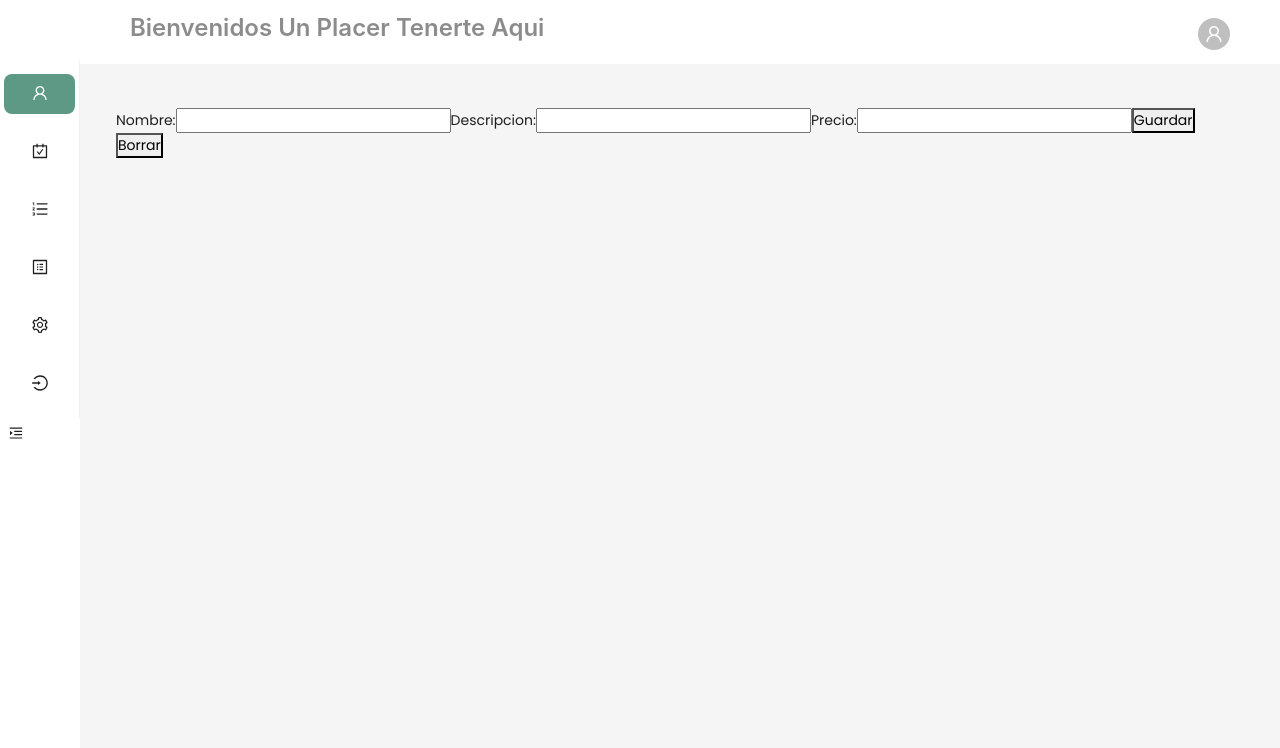
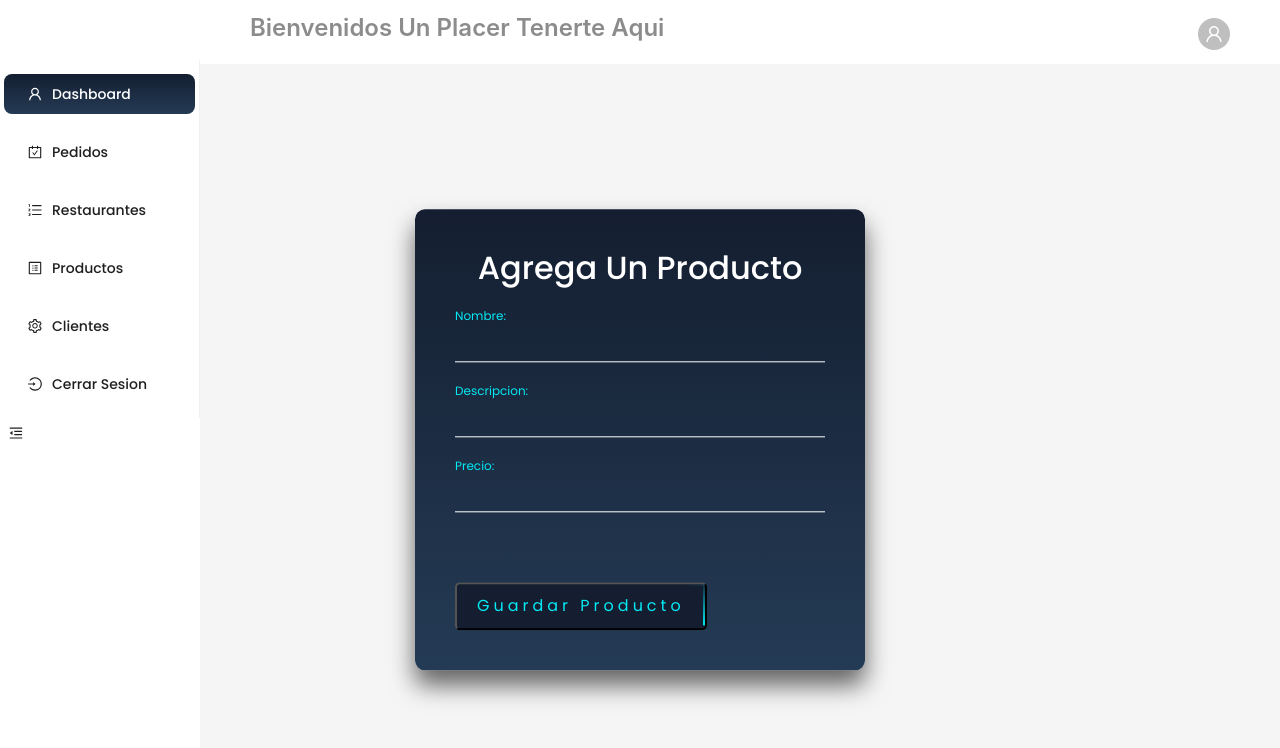
Before and after one commit to sdqguallichico/React-app-pedido, a React (Vite) app in the folder restaurante/: page /productos/editar/1 in a window 1280 px wide. Shown: the top 748 px of the page. Built offline with nearby package versions, Linux system fonts and the light colour scheme; no server answers.

Commit message:
diseño crud lista productos

```diff
--- a/restaurante/src/App.css
+++ b/restaurante/src/App.css
@@ -41,7 +41,7 @@
 }
 
 .ant-menu-item-selected{
-    background-color: rgb(93, 153, 133) !important;
+    background: linear-gradient(#141e30, #243b55)!important;
     color: #fff !important;
 }
 
@@ -51,3 +51,294 @@
     flex-wrap: wrap;
     gap: 16px;
   }
+
+.hp{
+    border-radius: 10px;
+    margin: 0;
+    margin-bottom: 10px;
+}
+
+
+/* formulario cliente */
+
+
+  .login-box {
+    position: absolute;
+    top: 55%;
+    left: 50%;
+    width: 450px;
+    padding: 40px;
+    transform: translate(-50%, -50%);
+    background: linear-gradient(#141e30, #243b55);
+    box-sizing: border-box;
+    box-shadow: 0 15px 25px rgba(0, 0, 0, 0.6);
+    border-radius: 10px;
+  }
+
+  .login-box h2 {
+    margin: 0 0 30px;
+    padding: 0;
+    color: #fff;
+    text-align: center;
+  }
+
+  .login-box .user-box {
+    position: relative;
+  }
+
+  .login-box .user-box input {
+    width: 100%;
+    padding: 10px 0;
+    font-size: 16px;
+    color: #fff;
+    margin-bottom: 30px;
+    border: none;
+    border-bottom: 1px solid #fff;
+    outline: none;
+    background: transparent;
+  }
+  .login-box .user-box label {
+    position: absolute;
+    top: 0;
+    left: 0;
+    padding: 10px 0;
+    font-size: 16px;
+    color: #fff;
+    pointer-events: none;
+    transition: 0.5s;
+  }
+
+  .login-box .user-box input:focus ~ label,
+  .login-box .user-box input:valid ~ label {
+    top: -20px;
+    left: 0;
+    color: #03e9f4;
+    font-size: 12px;
+  }
+
+  .login-box form button {
+    background-color: #141e30;
+    border-radius: 5px;
+    position: relative;
+    display: inline-block;
+    padding: 10px 20px;
+    color: #03e9f4;
+    font-size: 16px;
+    text-decoration: none;
+    overflow: hidden;
+    transition: 0.5s;
+    margin-top: 40px;
+    letter-spacing: 4px;
+  }
+
+  .login-box button:hover {
+    background: #36ccd6;
+    color: #000000;
+    border-radius: 5px;
+    box-shadow: 0 0 5px #03e9f4, 0 0 25px #03e9f4, 0 0 50px #03e9f4,
+      0 0 100px #03e9f4;
+  }
+
+  .login-box button span {
+    position: absolute;
+    display: block;
+  }
+
+  .login-box button span:nth-child(1) {
+    top: 0;
+    left: -100%;
+    width: 100%;
+    height: 2px;
+    background: linear-gradient(90deg, transparent, #03e9f4);
+    animation: btn-anim1 1s linear infinite;
+  }
+
+  @keyframes btn-anim1 {
+    0% {
+      left: -100%;
+    }
+    50%,
+    100% {
+      left: 100%;
+    }
+  }
+
+  .login-box button span:nth-child(2) {
+    top: -100%;
+    right: 0;
+    width: 2px;
+    height: 100%;
+    background: linear-gradient(180deg, transparent, #03e9f4);
+    animation: btn-anim2 1s linear infinite;
+    animation-delay: 0.25s;
+  }
+
+  @keyframes btn-anim2 {
+    0% {
+      top: -100%;
+    }
+    50%,
+    100% {
+      top: 100%;
+    }
+  }
+
+  .login-box button span:nth-child(3) {
+    bottom: 0;
+    right: -100%;
+    width: 100%;
+    height: 2px;
+    background: linear-gradient(270deg, transparent, #03e9f4);
+    animation: btn-anim3 1s linear infinite;
+    animation-delay: 0.5s;
+  }
+
+  @keyframes btn-anim3 {
+    0% {
+      right: -100%;
+    }
+    50%,
+    100% {
+      right: 100%;
+    }
+  }
+
+  .login-box button span:nth-child(4) {
+    bottom: -100%;
+    left: 0;
+    width: 2px;
+    height: 100%;
+    background: linear-gradient(360deg, transparent, #03e9f4);
+    animation: btn-anim4 1s linear infinite;
+    animation-delay: 0.75s;
+  }
+
+  @keyframes btn-anim4 {
+    0% {
+      bottom: -100%;
+    }
+    50%,
+    100% {
+      bottom: 100%;
+    }
+  }
+
+
+/* FIN FORMULARIO CLIENTE */
+
+/* CARD PRODUCOS */
+.grid-container {
+    display: grid;
+    grid-template-columns: repeat(auto-fit, minmax(250px, 1fr));
+    gap: 20px;
+  }
+  .card {
+    border-radius: 10px;
+    overflow: hidden;
+    box-shadow: 0px 0px 10px rgba(0, 0, 0, 0.1);
+    background: linear-gradient(to bottom, #ffffffea, #f9f9f9be);
+    transition: transform 0.3s ease;
+  }
+  .card:hover {
+    transform: translateY(-5px);
+  }
+  .card-content {
+    padding: 20px;
+  }
+  .card h3 {
+    margin-top: 0;
+    margin-bottom: 10px;
+    font-size: 20px;
+  }
+  .card p {
+    margin: 0;
+    color: #666;
+  }
+  .card strong {
+    color: #333;
+  }
+  .actions {
+    margin-top: 20px;
+    display: flex;
+    justify-content: center;
+  }
+  .actions button {
+    margin-right: 5px;
+    margin-left: 5px;
+    padding: 8px 8px 8px 8px;
+    border-radius: 5px;
+    text-decoration: none;
+    transition: background-color 0.3s ease, color 0.3s ease;
+  }
+  .btn-detalle {
+    display: block;
+
+    background-color: #5dc1b9;
+    color: #ffffff;
+    border: none;
+    border-radius: 5px;
+    cursor: pointer;
+    transition: background-color 0.3s ease;
+  }
+
+  .btn-detalle:hover {
+    background-color: #9ce0db;
+    color: #000000;
+  }
+
+  .actions button.btn-edit {
+    background-color: #ffcc50;
+    color: #fff;
+    border: none;
+    cursor: pointer;
+    transition: background-color 0.3s ease;
+  }
+
+  .actions button.btn-edit:hover {
+    background-color: #ff9800;
+  }
+
+  .btn-sup {
+    display: block;
+    background-color: #bd0003;
+    color: #fff;
+    border: none;
+    border-radius: 5px;
+    cursor: pointer;
+    transition: background-color 0.3s ease;
+  }
+
+  .btn-sup:hover {
+    background-color: #ff000075;
+  }
+
+  .btn {
+    border: none;
+    padding: 12px 24px;
+    border-radius: 10px;
+    font-size: 12px;
+    font-size: 0.8rem;
+    letter-spacing: 2px;
+    cursor: pointer;
+  }
+
+  .btn + .btn {
+    margin-left: 10px;
+  }
+
+  .fill {
+    background: rgba(0, 213, 255, 0.541);
+    color: rgba(255, 255, 255, 0.95);
+    filter: drop-shadow(0);
+    font-weight: bold;
+    transition: all 0.3s ease;
+  }
+
+  .fill:hover {
+    transform: scale(1.125);
+    border-color: rgba(255, 255, 255, 0.9);
+    filter: drop-shadow(0 10px 5px rgba(0, 0, 0, 0.125));
+    transition: all 0.3s ease;
+  }
+
+/* FIN CARD PRODUCTOS */
--- a/restaurante/src/App.jsx
+++ b/restaurante/src/App.jsx
@@ -17,7 +17,7 @@ import { Toaster } from "react-hot-toast";
 const { Sider, Header, Content } = Layout;
 
 function App() {
-  const [collapsed, setCollapsed] = useState(true);
+  const [collapsed, setCollapsed] = useState(false);
 
   return (
     <Router>
--- a/restaurante/src/components/ProductosCard.jsx
+++ b/restaurante/src/components/ProductosCard.jsx
@@ -1,31 +1,97 @@
+import React from "react";
 import { useNavigate } from "react-router-dom";
-import { Card, Flex, Typography ,Layout} from "antd";
-import { Navigation } from "./Navigation";
+import { Card, Typography, Layout, Button, Row, Col, Modal  } from "antd";
+const { Title, Text } = Typography;
+const { Header, Content } = Layout;
+import { ExclamationCircleOutlined } from "@ant-design/icons";
+import { borrarProducto } from "../api/producto.api";
+const { confirm } = Modal;
 
 export function ProductosCard({ producto }) {
   const navigate = useNavigate();
-  return (
+  const handleEliminar = () => {
+    Modal.confirm({
+      title: "Confirmar Eliminación",
+      icon: <ExclamationCircleOutlined />,
+      content: `¿Estás seguro de eliminar el producto "${producto.nombre}"?`,
+      okText: "Eliminar",
+      okType: "danger",
+      cancelText: "Cancelar",
+      onOk() {
+        borrarProducto(producto.id)
+          .then(() => {
+            Modal.success({
+              content: "Producto eliminado exitosamente",
+            });
+            // Aquí puedes redirigir a otra página o realizar alguna otra acción
+            navigate("/productos")
+          })
+          .catch((error) => {
+            Modal.error({
+              title: "Error al eliminar",
+              content: `Ocurrió un error al eliminar el producto: ${error.message}`,
+            });
+          });
+      },
+    });
+  };
 
 
-   <Layout>
 
-     <Card style={{ width: 300, height: 200, padding: "20px", margin: 3 }} onClick={() => {
-      navigate('/productos/editar/' + producto.id)
-    }}
+  return (
+    <div
+      className="grid-container"
+
     >
-      <Flex vertical gap="30px">
-        <Flex vertical align="flex-start">
-          <Typography.Title level={1} strong>
+      <div className="card">
+        <div className="card-content">
+          <h3>Producto: {producto.id}</h3>
+          <p>
+            <strong>Nombre: </strong>
             {producto.nombre}
-          </Typography.Title>
+          </p>
+          <p>
+            <strong>Descipcion: </strong> {producto.descripcion}
+          </p>
+          <p>
+            <strong>Tipo: </strong> {producto.precio}
+          </p>
+
+          <div className="actions">
+
+            <button className="btn-edit" onClick={() => {
+        navigate("/productos/editar/" + producto.id);
+      }}>Modificar</button>
+            <button className="btn-sup" onClick={handleEliminar}> Eliminar</button>
+
+          </div>
+        </div>
+      </div>
+
+    </div>
+  );
+}
+
+export default function ProductosPage({ productos }) {
+  const navigate = useNavigate();
 
 
-          <Typography.Text type="secondary" strong>
-            {producto.descripcion}
-          </Typography.Text>
-        </Flex>
-      </Flex>
-    </Card>
-   </Layout>
+  return (
+    <Layout>
+      <Header style={{ background: "#fff" }} className="hp">
+        <Button type="default" onClick={() => navigate("/productosc")}>
+          Crear Producto
+        </Button>
+      </Header>
+      <Content>
+        <Row gutter={[16, 16]}>
+          {productos.map((producto) => (
+            <Col key={producto.id}>
+              <ProductosCard producto={producto} />
+            </Col>
+          ))}
+        </Row>
+      </Content>
+    </Layout>
   );
 }
--- a/restaurante/src/components/ProductosListar.jsx
+++ b/restaurante/src/components/ProductosListar.jsx
@@ -1,12 +1,16 @@
 import { useEffect, useState } from "react";
-import { getAllProduct } from "../api/producto.api";
-import { ProductosCard } from "./ProductosCard";
-import { Flex ,Layout} from "antd";
-import { Navigation } from "./Navigation";
-import CustomHeader from "./Header";
-const { Sider, Header, Content } = Layout;
+import { getAllProduct, borrarProducto } from "../api/producto.api";
+
+import ProductosPage from "./ProductosCard";
+
+
 export function ProductosListar() {
   const [productos, setProductos] = useState([]);
+
+  const onDelete = (id) => {
+    const updatedProductos = productos.filter((producto) => producto.id !== id);
+    setProductos(updatedProductos);
+  };
 
   useEffect(() => {
     async function cargarP() {
@@ -18,11 +22,6 @@ export function ProductosListar() {
   }, []);
 
   return (
-
-    <Flex className="flex-wrap-container">
-      {productos.map((producto, index) => (
-        <ProductosCard key={index} producto={producto} />
-      ))}
-    </Flex>
+    <ProductosPage productos={productos} />
   );
 }
--- a/restaurante/src/pages/ProductosCrear.jsx
+++ b/restaurante/src/pages/ProductosCrear.jsx
@@ -9,10 +9,7 @@ import { useNavigate, useParams } from "react-router-dom";
 import { useEffect } from "react";
 import toast, { Toaster } from "react-hot-toast";
 
-
-
-
-const ProductosCrear =()=> {
+const ProductosCrear = () => {
   const {
     register,
     handleSubmit,
@@ -25,22 +22,22 @@ const ProductosCrear =()=> {
   const onSubmit = handleSubmit(async (data) => {
     if (params.id) {
       await editarProducto(params.id, data);
-            toast.success('Producto Actualizado Con Exito',{
+      toast.success("Producto Actualizado Con Exito", {
         position: "bottom-center",
         style: {
           background: "#101010",
-                     color: "#fff"
-                }
-            })
+          color: "#fff",
+        },
+      });
     } else {
       await crearProducto(data);
-            toast.success('Producto Creado Con Exito',{
+      toast.success("Producto Creado Con Exito", {
         position: "bottom-center",
         style: {
           background: "#101010",
-                     color: "#fff"
-                }
-            })
+          color: "#fff",
+        },
+      });
     }
     navigate("/productos");
   });
@@ -59,60 +56,51 @@ const ProductosCrear =()=> {
   }, []);
 
   return (
-        <div>
+    <div className="container">
+      <div className="login-box">
+        <h2>Agrega Un Producto</h2>
         <form onSubmit={onSubmit}>
-                <label>
-                    Nombre:
+          <div className="user-box">
             <input
               type="text"
               name="nombre"
               {...register("nombre", { required: true })}
             />
+            <label>
+              Nombre:
               {errors.nombre && <span>Este Campo Es Requerido</span>}
             </label>
-                <label>
-                    Descripcion:
+          </div>
+          <div className="user-box">
             <input
               type="text"
               name="descripcion"
               {...register("descripcion", { required: true })}
             />
+            <label>
+              Descripcion:
               {errors.descripcion && <span>Este Campo Es Requerido</span>}
             </label>
-                <label>
-                    Precio:
+          </div>
+          <div className="user-box">
             <input
               type="number"
               name="precio"
               id=""
               {...register("precio", { required: true })}
             />
-                </label>
-                <button>Guardar</button>
+            <label>Precio:</label>
+          </div>
+
+          <button type="submit">
+            <span></span>
+            <span></span>
+            Guardar Producto
+          </button>
         </form>
-
-            {params.id && (
-                <button
-                    onClick={async () => {
-                        const aceptado = window.confirm("estas seguro");
-                        if (aceptado) {
-                            await borrarProducto(params.id);
-                            toast.success('Producto Eliminado Con Exito',{
-                                position: "bottom-center",
-                                style: {
-                                     background: "#101010",
-                                     color: "#fff"
-                                }
-                            })
-                            navigate("/productos");
-                        }
-                    }}
-                >
-                    Borrar
-                </button>
-            )}
+      </div>
     </div>
   );
-}
+};
 
 export default ProductosCrear;
```
Lines whose indentation alone changed are shown as unchanged.
